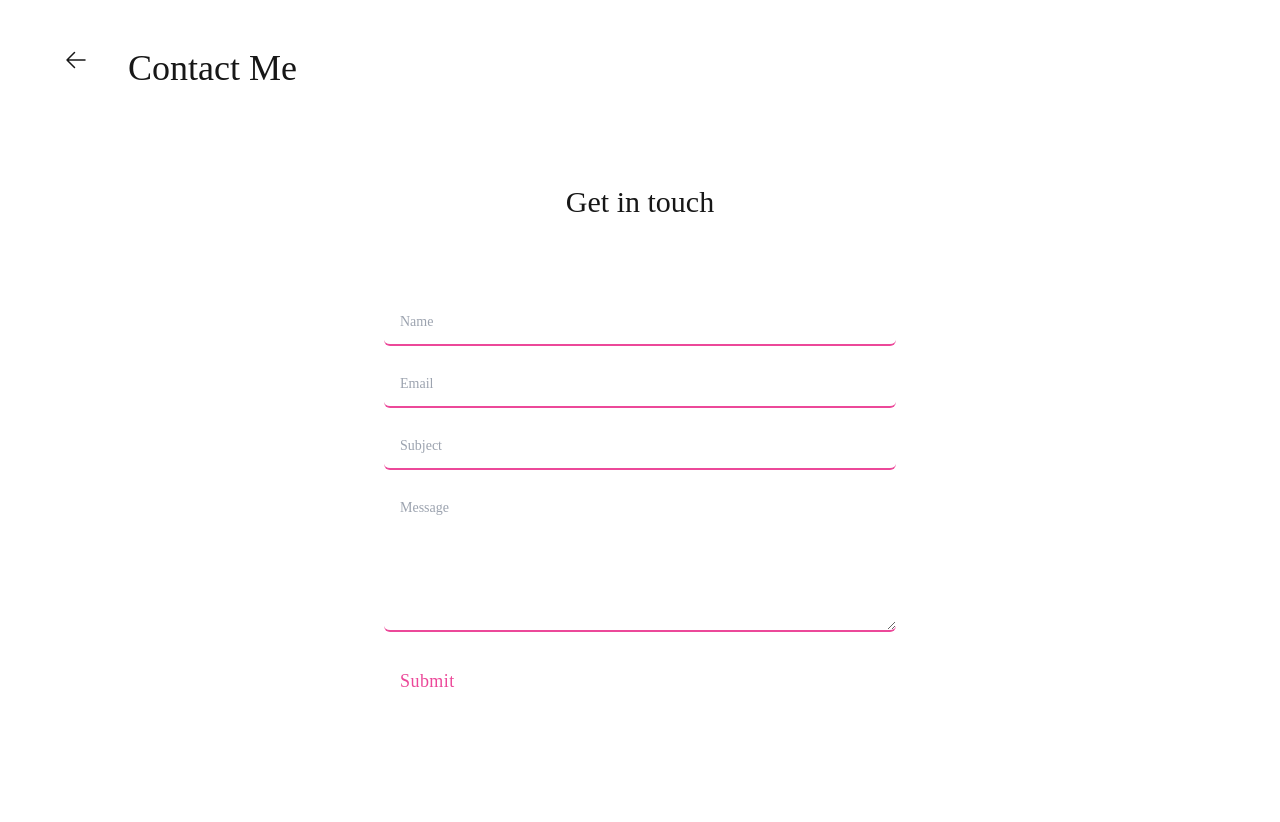
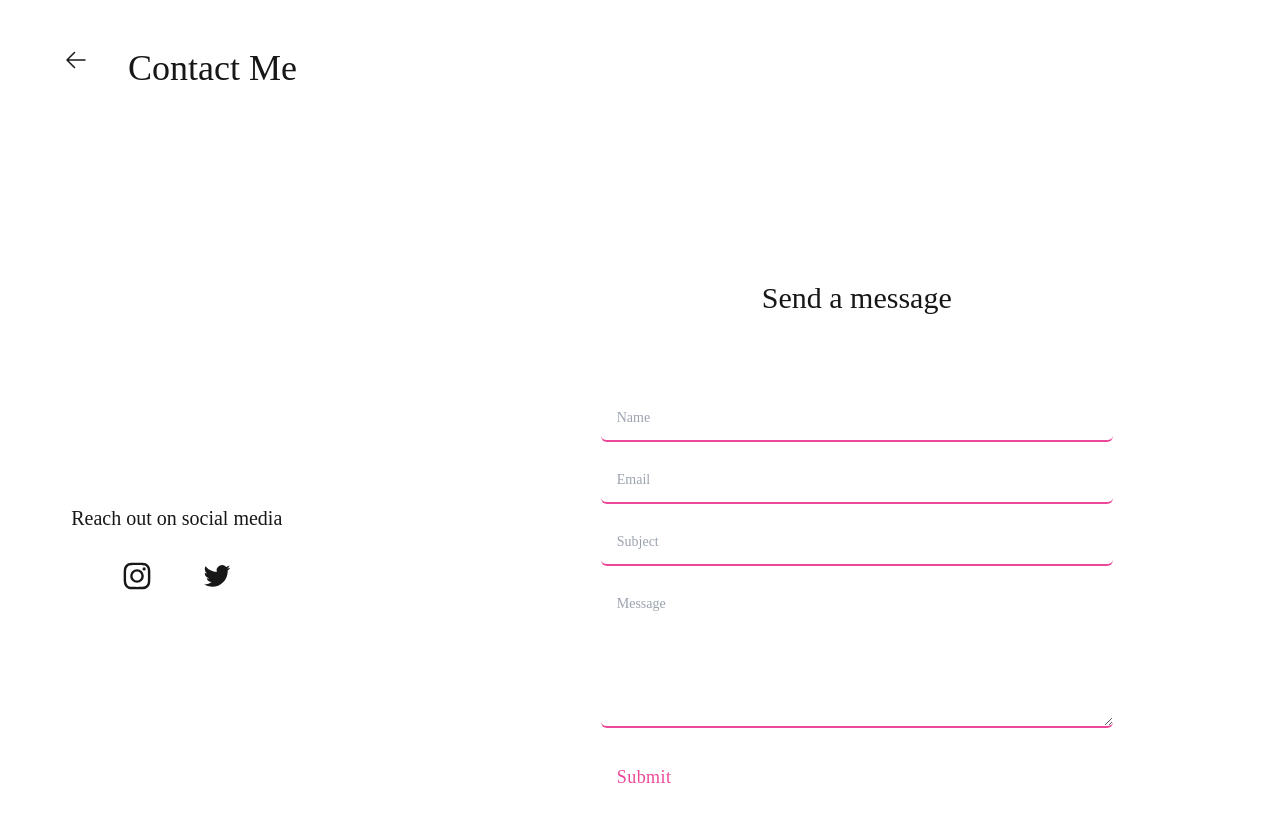
Before and after one commit to softmaxer/website, a Next.js app: page /contact in a window 1280 px wide. Shown: the top 822 px of the page. Built offline with nearby package versions, Linux system fonts and the light colour scheme; a web font is replaced by a local one.

Commit message:
Update contact page

```diff
--- a/app/contact/page.tsx
+++ b/app/contact/page.tsx
@@ -1,6 +1,9 @@
 "use client";
 import Loading from "@/components/buttons/loading";
+import IconInstagram from "@/components/icons/instagram";
+import IconTwitter from "@/components/icons/twitter";
 import handleSendEmail from "@/lib/actions";
+import Link from "next/link";
 import React, { FormEvent } from "react";
 
 export default function ContactMe() {
@@ -38,8 +41,31 @@ export default function ContactMe() {
     }
   }
   return (
+    <div className="flex flex-col md:flex-row lg:flex-row justify-around items-center mt-24 gap-20">
+      <div className="flex flex-col gap-4 items-center justify-center">
+        <p className="font-solanelLight text-xl">Reach out on social media</p>
+        <div className="flex flex-row items-center justify-center gap-12">
+          <Link
+            href={
+              "https://music.youtube.com/playlist?list=OLAK5uy_nVk7A_F1Tt1cJ_0olZpj-axaL2CtbJGSU&si=Fb9YzvThusRvGilr"
+            }
+            className="hover:scale-125 translate-y-3 transition-all hover:text-pink-500"
+          >
+            <IconInstagram />
+          </Link>
+
+          <Link
+            href={
+              "https://music.youtube.com/playlist?list=OLAK5uy_nVk7A_F1Tt1cJ_0olZpj-axaL2CtbJGSU&si=Fb9YzvThusRvGilr"
+            }
+            className="hover:scale-125 translate-y-3 transition-all hover:text-pink-500"
+          >
+            <IconTwitter />
+          </Link>
+        </div>
+      </div>
       <div className="flex flex-col justify-start items-start md:justify-center md:items-center lg:justify-center lg:items-center p-12 md:p-24 lg:p-24 gap-12 font-solanelLight">
-      <h1 className="text-3xl font-solanelBold">Get in touch</h1>
+        <h1 className="text-3xl font-solanelBold">Send a message</h1>
         <form
           className="mt-8 space-y-4  w-full md:max-w-lg lg:max-w-lg"
           onSubmit={onSubmit}
@@ -84,5 +110,6 @@ export default function ContactMe() {
         </form>
         {responseMessage && <p className="alert">{responseMessage}</p>}
       </div>
+    </div>
   );
 }
```
Lines whose indentation alone changed are shown as unchanged.
